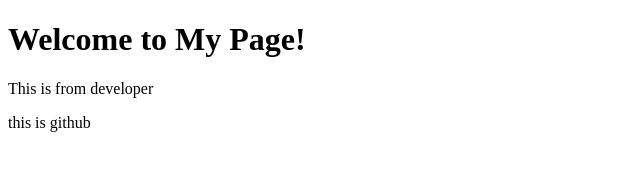
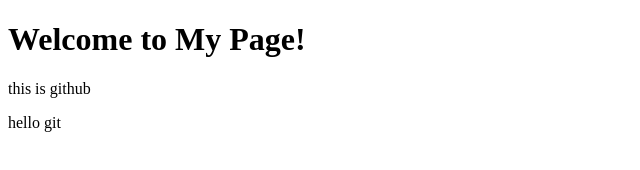
Before and after one commit to Srinija1499/myfirstrepo, a plain HTML site: page index.html in a window 1280 px wide. Shown: the whole page, without its empty margins (0-640 px from the left). Drawn offline with Linux system fonts and the light colour scheme.

Commit message:
Update index.html

```diff
--- a/index.html
+++ b/index.html
@@ -5,7 +5,7 @@
 </head>
 <body>
     <h1>Welcome to My Page!</h1>
-    <p>This is from developer</p>
     <p>this is github </p>
+    <p>hello git</p>
 </body>
 </html>
```
